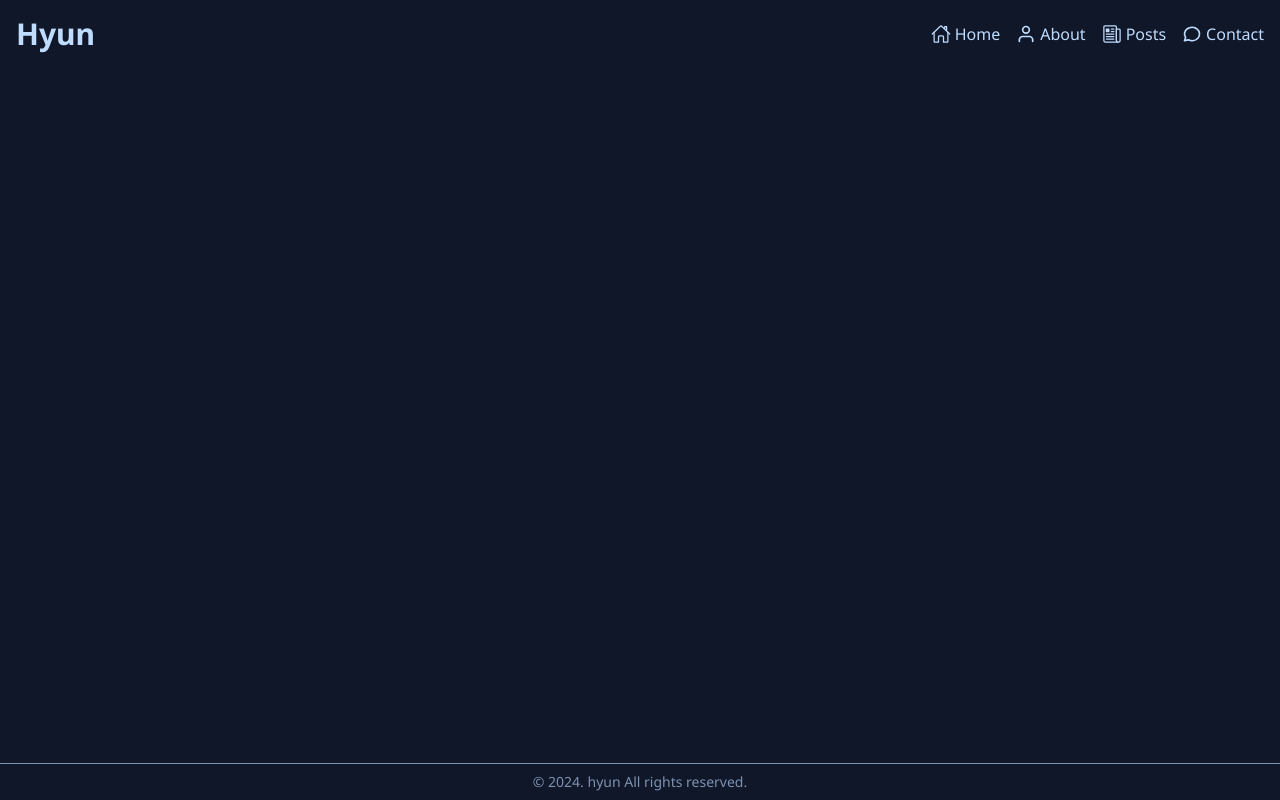
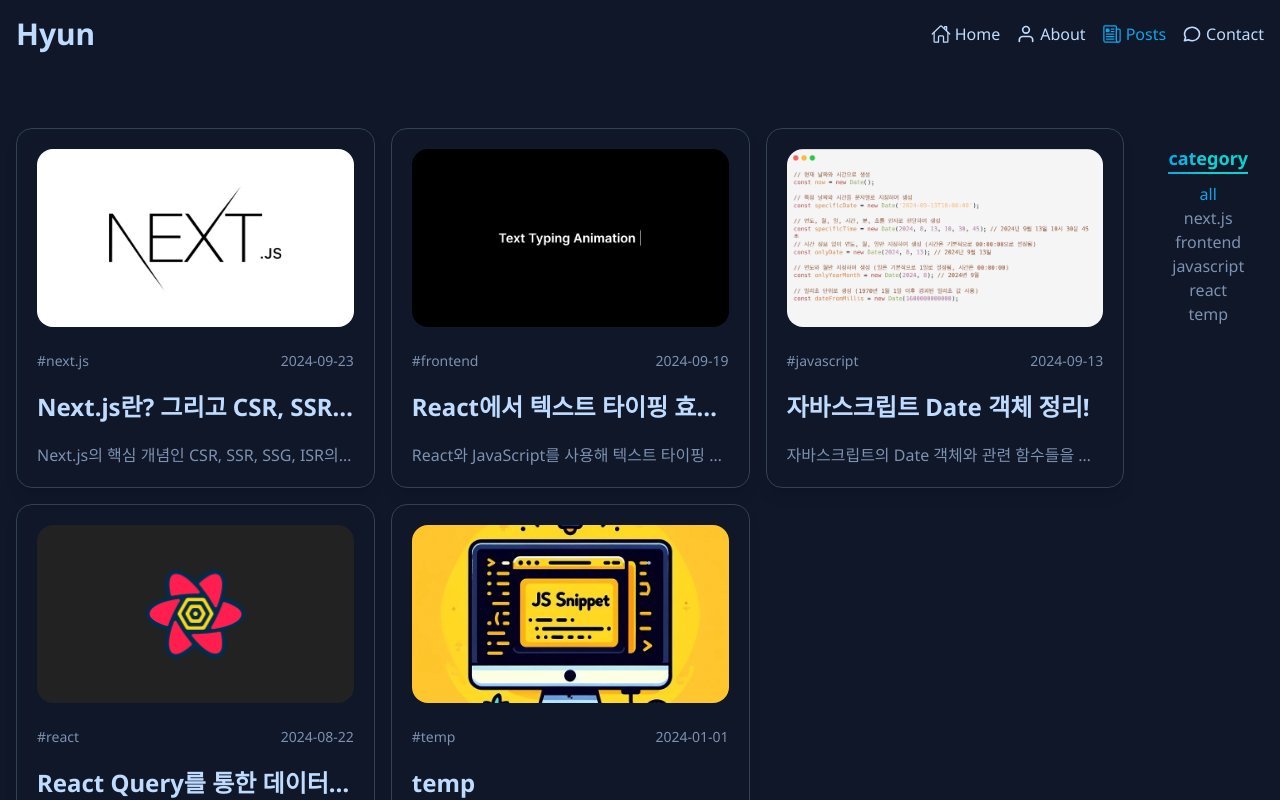
Before and after one commit to GangHyun95/blog, a Next.js app: page /posts in a window 1280 px wide. Built offline with nearby package versions, Linux system fonts and the light colour scheme.

Commit message:
Posts 페이지 작업 완료

```diff
--- a/src/app/globals.css
+++ b/src/app/globals.css
@@ -23,7 +23,7 @@
 }
 
 .hover-class:hover {
-    @apply text-blue-400 duration-150;
+    @apply text-sky-500 duration-150;
 }
 
 .btn:is(:hover, :focus-visible) {
@@ -56,4 +56,11 @@
     .gradient-btn:hover {
         background-position: right;
     }
+
+    .gradient-border-bottom {
+        border-bottom: 2px solid transparent;
+        border-image: linear-gradient(90deg, #0ea5ea, #0bd1d1 51%) 1;
+    }
+
+
 }
--- a/src/app/layout.tsx
+++ b/src/app/layout.tsx
@@ -32,7 +32,7 @@
         <html lang='en'>
             <body className={`${notoSans.className} ${pretendard.variable} bg-background text-foreground`}>
                 <Header />
-                <main>{children}</main>
+                <main className='pt-32'>{children}</main>
                 <Footer />
             </body>
         </html>
--- a/src/app/posts/page.tsx
+++ b/src/app/posts/page.tsx
@@ -1,3 +1,13 @@
-export default function PostsPage() {
-    return <p>Posts</p>;
+import FilterablePosts from '@/components/FilterablePosts';
+import Container from '@/components/layout/Container';
+import { getAllPosts } from '@/service/posts';
+
+export default async function PostsPage() {
+    const posts = await getAllPosts();
+    const categories = [...new Set(posts.map((post) => post.category))];
+    return (
+        <Container>
+            <FilterablePosts posts={posts} categories={categories} />
+        </Container>
+    );
 }
--- a/src/components/CarouselPosts.tsx
+++ b/src/components/CarouselPosts.tsx
@@ -1,12 +1,13 @@
 import { getFeaturedPosts } from '@/service/posts';
 import PostCard from './PostCard';
 import MultiCarousel from './MultiCarousel';
+import Container from './layout/Container';
 
 export default async function CarouselPosts() {
     const posts = await getFeaturedPosts();
     return (
         <section className='py-16'>
-            <div className='px-4 max-w-7xl mx-auto'>
+            <Container>
                 <h2 className='gradient-text text-5xl font-bold mb-12'>
                     Recent Posts
                 </h2>
@@ -15,7 +16,7 @@
                         <PostCard key={post.path} post={post} />
                     ))}
                 </MultiCarousel>
-            </div>
+            </Container>
         </section>
     );
 }
--- /dev/null
+++ b/src/components/Categories.tsx
@@ -0,0 +1,21 @@
+type Props = {
+    categories: string[];
+    selected: string;
+    onClick: (category: string) => void;
+};
+export default function Categories({ categories, selected, onClick }: Props) {
+    return (
+        <section className='text-center p-4'>
+            <h2 className='text-lg font-bold gradient-text gradient-border-bottom mb-2'>category</h2>
+            <ul>
+                {categories.map((category) => (
+                    <li className={`cursor-pointer hover:text-sky-500  ${
+                        category === selected && 'text-sky-500'
+                    }`}
+                    key={category}
+                    onClick={() => onClick(category)}>{category}</li>
+                ))}
+            </ul>
+        </section>
+    );
+}
--- a/src/components/FeaturedPosts.tsx
+++ b/src/components/FeaturedPosts.tsx
@@ -1,12 +1,13 @@
 import { getFeaturedPosts } from '@/service/posts';
 import PostsGrid from './PostsGrid';
 import Link from 'next/link';
+import Container from './layout/Container';
 
 export default  async function FeaturedPosts() {
     const posts = await getFeaturedPosts();
     return (
         <section className='py-16'>
-            <div className='px-4 max-w-7xl mx-auto'>
+            <Container>
                 <h2 className='gradient-text text-5xl font-bold mb-12'>Editor&apos;s picked</h2>
                 <PostsGrid posts={posts}/>
                 <div className='text-center'>
@@ -16,7 +17,7 @@
                         </button>
                     </Link>
                 </div>
-            </div>
+            </Container>
         </section>
     );
 }
--- /dev/null
+++ b/src/components/FilterablePosts.tsx
@@ -0,0 +1,26 @@
+'use client';
+
+import { Post } from '@/service/posts';
+import { useState } from 'react';
+import PostsGrid from './PostsGrid';
+import Categories from './Categories';
+
+type Props = {
+    posts: Post[];
+    categories: string[];
+};
+export default function FilterablePosts({ posts, categories }: Props) {
+    const [selected, setSelected] = useState('all');
+    const filtered =
+        selected === 'all'
+            ? posts
+            : posts.filter((post) => post.category === selected);
+
+    console.log(categories);
+    return (
+        <section className='pb-16 flex'>
+            <PostsGrid posts={filtered} option="simple" />
+            <Categories categories={['all', ...categories]} selected={selected} onClick={setSelected} />
+        </section>
+    );
+}
--- a/src/components/Header.tsx
+++ b/src/components/Header.tsx
@@ -1,13 +1,16 @@
+'use client';
+
 import Link from 'next/link';
-import {
-    IoHomeOutline,
-    IoNewspaperOutline,
-} from 'react-icons/io5';
+import { IoHomeOutline, IoNewspaperOutline } from 'react-icons/io5';
 import { FiUser } from 'react-icons/fi';
 import { TbMessageCircle } from 'react-icons/tb';
+import { usePathname } from 'next/navigation';
 
 export default function Header() {
     const linkClass = 'flex items-center gap-1 hover-class';
+    const pathname = usePathname();
+    const isActive = (path: string) => pathname === path ? 'text-sky-500' : 'text-blue-200';
+
     return (
         <header className='fixed top-0 left-0 right-0 z-10 bg-background'>
             <div className='w-full max-w-7xl flex justify-between items-center p-4 text-blue-200 mx-auto'>
@@ -17,19 +20,19 @@
                     </h1>
                 </Link>
                 <nav className='flex gap-4'>
-                    <Link href='/' className={linkClass}>
+                    <Link href='/' className={`${linkClass} ${isActive('/')}`}>
                         <IoHomeOutline className='text-xl' />
                         <span>Home</span>
                     </Link>
-                    <Link href='/about' className={linkClass}>
+                    <Link href='/about' className={`${linkClass} ${isActive('/about')}`}>
                         <FiUser className='text-xl' />
                         <span>About</span>
                     </Link>
-                    <Link href='/posts' className={linkClass}>
+                    <Link href='/posts' className={`${linkClass} ${isActive('/posts')}`}>
                         <IoNewspaperOutline className='text-xl' />
                         <span>Posts</span>
                     </Link>
-                    <Link href='contact' className={linkClass}>
+                    <Link href='contact' className={`${linkClass} ${isActive('/contact')}`}>
                         <TbMessageCircle className='text-xl' />
                         <span>Contact</span>
                     </Link>
--- a/src/components/Hero.tsx
+++ b/src/components/Hero.tsx
@@ -4,7 +4,7 @@
 
 export default function Hero() {
     return (
-        <section className='text-center pt-32'>
+        <section className='text-center'>
             <Image
                 className='mx-auto rounded-full'
                 src={profileImage}
--- a/src/components/PostsGrid.tsx
+++ b/src/components/PostsGrid.tsx
@@ -1,13 +1,21 @@
 import { Post } from '@/service/posts';
 import PostCard from './PostCard';
 
-export default function PostsGrid({ posts }: { posts: Post[] }) {
+type Props = {
+    posts: Post[];
+    option?: 'default' | 'simple';
+};
+export default function PostsGrid({ posts, option = 'default' }: Props) {
     return (
-        <div className="flex flex-wrap gap-4">
+        <div className='flex grow flex-wrap gap-4'>
             {posts.map((post, index) => (
                 <div
                     key={post.path}
-                    className={`${index < 2 ? 'w-full md:w-[calc(50%-15px)]' : 'w-full md:w-[calc(33.33%-20px)]'}`}
+                    className={
+                        option === 'default'
+                            ? `${index < 2 ? 'w-full md:w-[calc(50%-15px)]' : 'w-full md:w-[calc(33.33%-20px)]'}`
+                            : 'w-full md:w-[calc(33.33%-20px)]'
+                    }
                 >
                     <PostCard post={post} />
                 </div>
--- /dev/null
+++ b/src/components/layout/Container.tsx
@@ -0,0 +1,3 @@
+export default function Container({ children }: { children: React.ReactNode }) {
+    return <div className='px-4 max-w-7xl mx-auto'>{children}</div>;
+}
```
